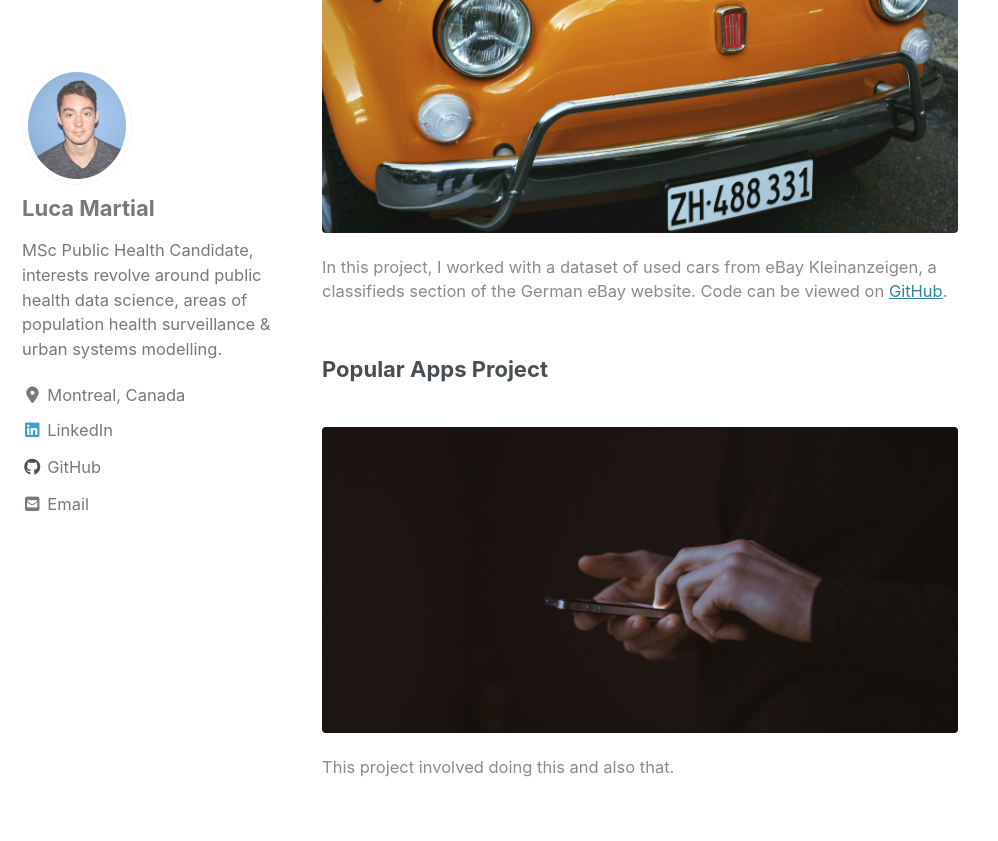
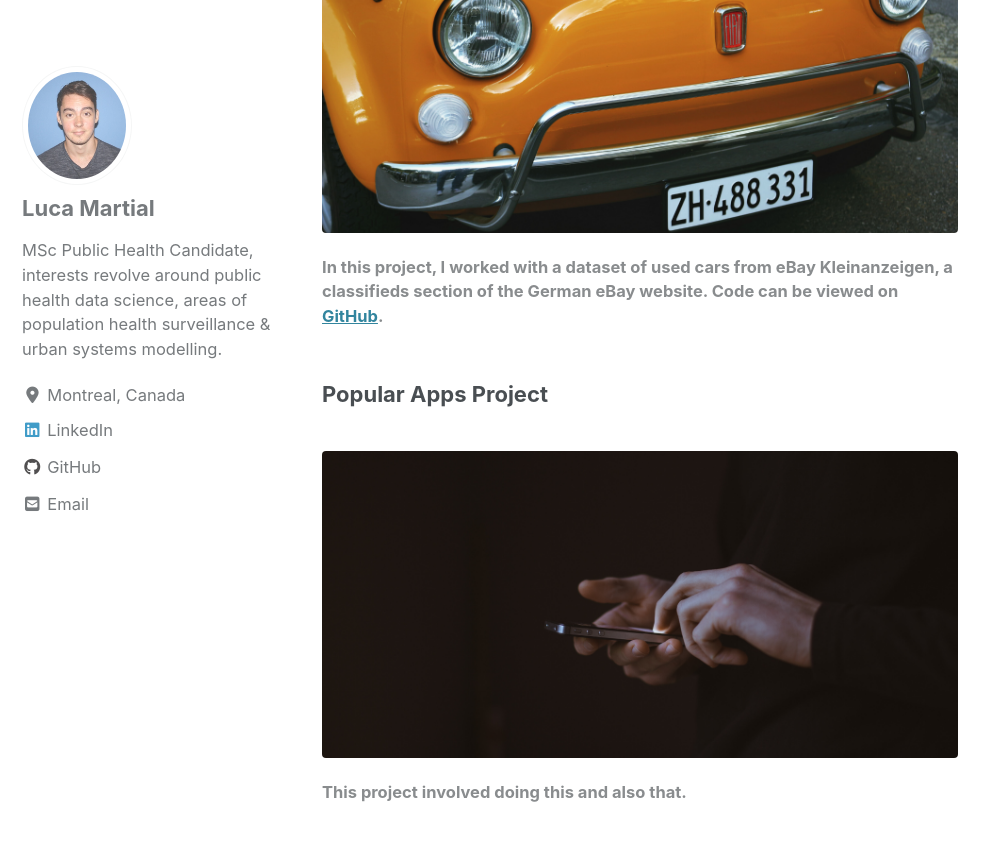
Before and after one commit to luca-martial/luca-martial.github.io, a Jekyll site: the page built from _pages/projects.md, in a window 1280 px wide and 900 px high, scrolled down 615 px. Shown: the top 841 px of the window, without its empty margins (0-998 px from the left). Built offline with Jekyll 4.4.1, drawn with Linux system fonts in a browser that asks for light colours; cached includes are drawn as plain includes; nearby versions of some CDN libraries.

Commit message:
changing image captions

```diff
--- a/_pages/projects.md
+++ b/_pages/projects.md
@@ -20,7 +20,7 @@ This is a featured project.
 This is a list of all completed projects.
 
 ### Ebay Car Sales Analysis
-{% include figure image_path="/images/ebay_car.png" caption="In this project, I worked with a dataset of used cars from eBay Kleinanzeigen, a classifieds section of the German eBay website. Code can be viewed on [GitHub](https://github.com/luca-martial/Exploring-Ebay-Car-Sales-Data)." %}
+{% include figure image_path="/images/ebay_car.png" caption="**In this project, I worked with a dataset of used cars from eBay Kleinanzeigen, a classifieds section of the German eBay website. Code can be viewed on [GitHub](https://github.com/luca-martial/Exploring-Ebay-Car-Sales-Data).**" %}
 
 ### Popular Apps Project
-{% include figure image_path="/images/app.png" caption="This project involved doing this and also that."%}
+{% include figure image_path="/images/app.png" caption="**This project involved doing this and also that.**"%}
```
